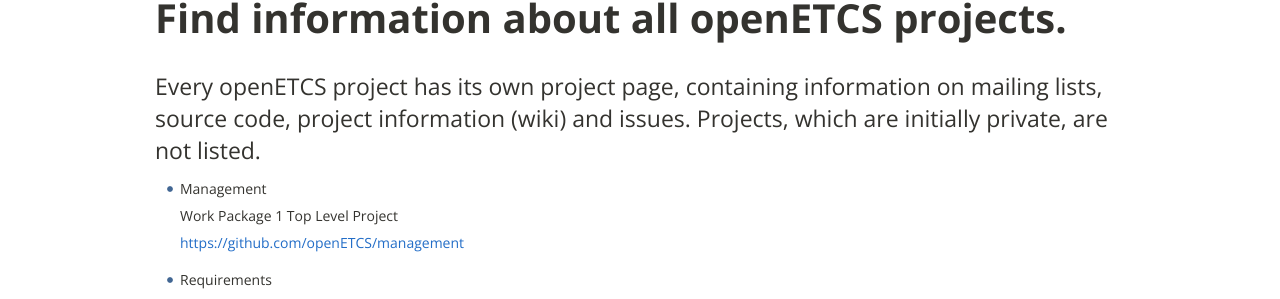
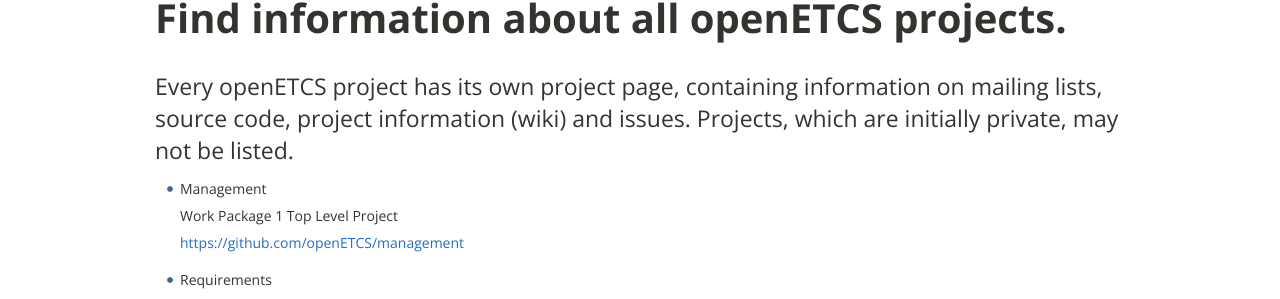
Before and after one commit to openETCS/openetcs.github.com, a Jekyll site: the page built from projects.html, in a window 1280 px wide. Shown: the part 214-513 px from the top of the page. Built offline with Jekyll 4.4.1, drawn with Linux system fonts in a browser that asks for light colours.

Commit message:
Update projects.html

```diff
--- a/projects.html
+++ b/projects.html
@@ -7,7 +7,7 @@ title: openETCS Projects
     Find information about all openETCS  projects.
   </h1>
   <p>
-    Every openETCS project has its own project page, containing information on mailing lists, source code, project information (wiki) and issues. Projects, which are initially private, are not listed.
+    Every openETCS project has its own project page, containing information on mailing lists, source code, project information (wiki) and issues. Projects, which are initially private, may not be listed.
   </p>
   <p>
   <ul id="plist">
```
